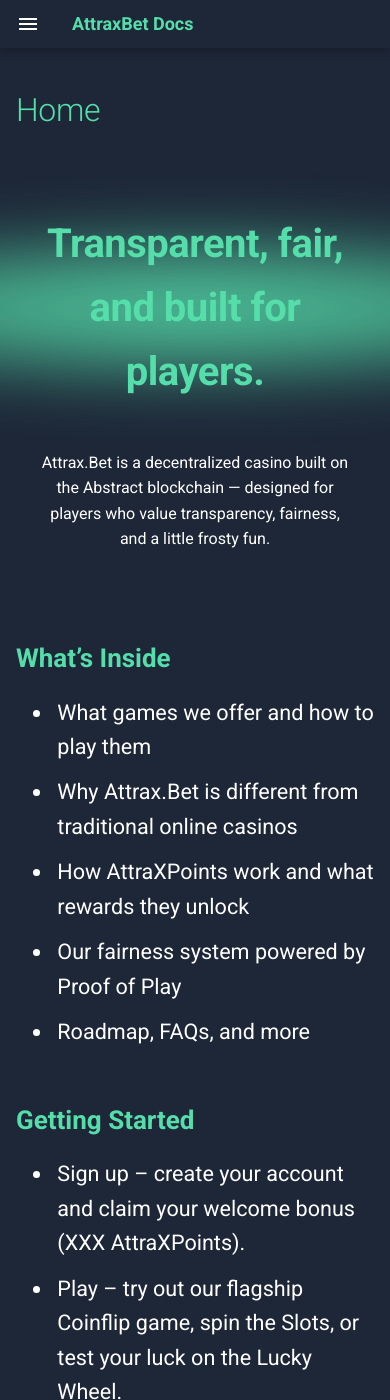
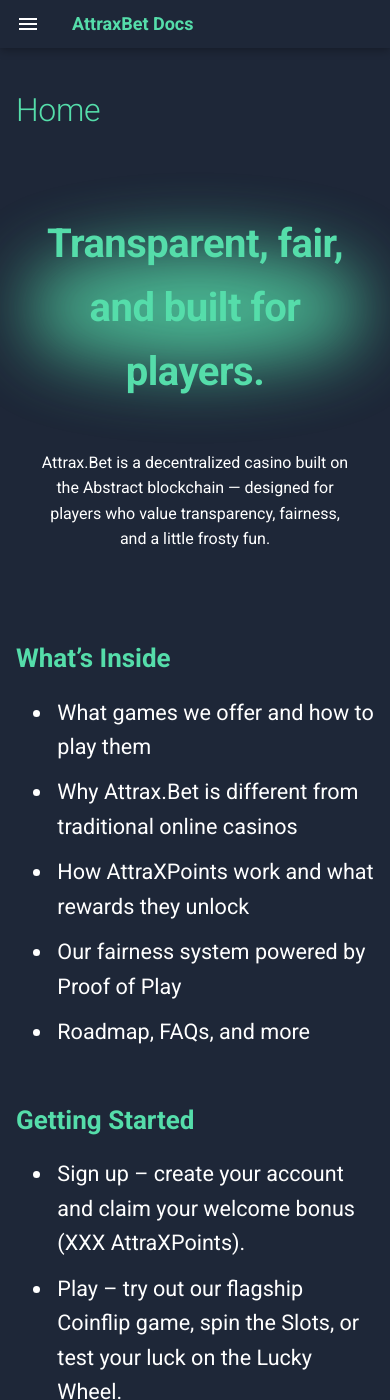
Before and after one commit to vincaspetraitis00-dev/attraxbet-docs, an MkDocs documentation site: the page built from docs/index.md, in a window 390 px wide and 1400 px high. Built offline with MkDocs 1.6.1 and Material for MkDocs 9.7.7, drawn with Linux system fonts in a browser that asks for light colours.

Commit message:
Update fixes on  hero glow and enable parallax on all pages

```diff
--- a/docs/overrides/extra.css
+++ b/docs/overrides/extra.css
@@ -1,3 +1,25 @@
+@media (max-width: 400px) {
+  .ab-hero-glow {
+    min-width: 220px;
+    width: 80vw;
+    max-width: 260px;
+    height: 32px;
+    filter: blur(7px) brightness(1.2);
+    background: radial-gradient(ellipse 80% 50% at center, #55DDAA99 0%, #55DDAA33 60%, transparent 100%);
+  }
+}
+@media (max-width: 600px) {
+  .ab-hero-glow {
+    width: 90vw;
+    max-width: 340px;
+    height: 36px;
+    left: 50%;
+    top: 50%;
+    transform: translate(-50%, -50%);
+    filter: blur(8px) brightness(1.2);
+    background: radial-gradient(ellipse 80% 50% at center, #55DDAA88 0%, #55DDAA44 60%, transparent 100%);
+  }
+}
 /* Parallax hero + mint glow for home page */
 .ab-hero-parallax {
   position: relative;
```
Also changed, not shown: site/attraxpoints/index.html, site/contact/index.html, site/fairness/index.html, site/games/index.html, site/index.html, site/overrides/extra.css, site/overrides/extra.js, 1 other file.
